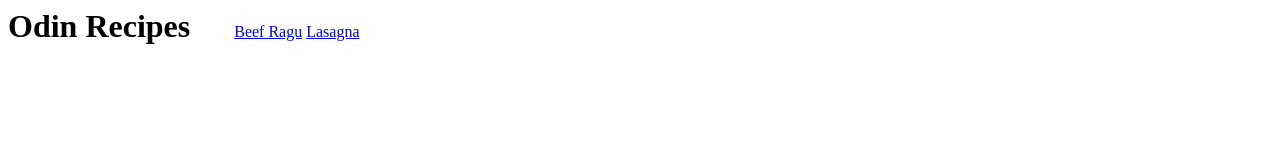
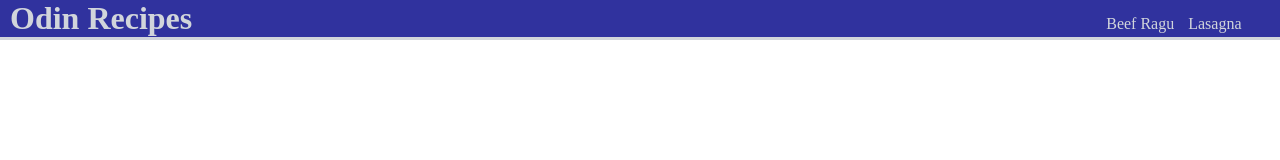
Before and after one commit to nchanyal/odin-recipes, a plain HTML site: page index.html in a window 1280 px wide. Drawn offline with Linux system fonts and the light colour scheme.

Commit message:
Add a navigation bar to the homepage

```diff
--- a/css/styles-homepage.css
+++ b/css/styles-homepage.css
@@ -2,8 +2,48 @@
 #link-container,
 .links {
     display: inline;
+    color: rgb(209 213 219);
+    margin-top: 0px;
+}
+
+a:link,
+a:visited,
+a:hover,
+a:active {
+    color: rgb(209 213 219);
 }
 
 #link-container {
-    margin: auto;
+    padding-left: 0px;
+    text-align: right;
+    margin-left: 900px;
 }
+
+.links {
+    margin-left: 10px;
+}
+
+.nav-bar {
+    background-color: rgb(48, 50, 158);
+    border-bottom: 3px solid #d1d5db;
+}
+
+.heading {
+    margin-left: 10px;
+}
+
+body {
+    margin-top: 0px;
+    margin-left: 0px;
+    margin-right: 0px;
+}
+
+a:link,
+a:visited {
+    text-decoration: none;
+}
+
+a:hover,
+a:active {
+    text-decoration: underline;
+}
```
